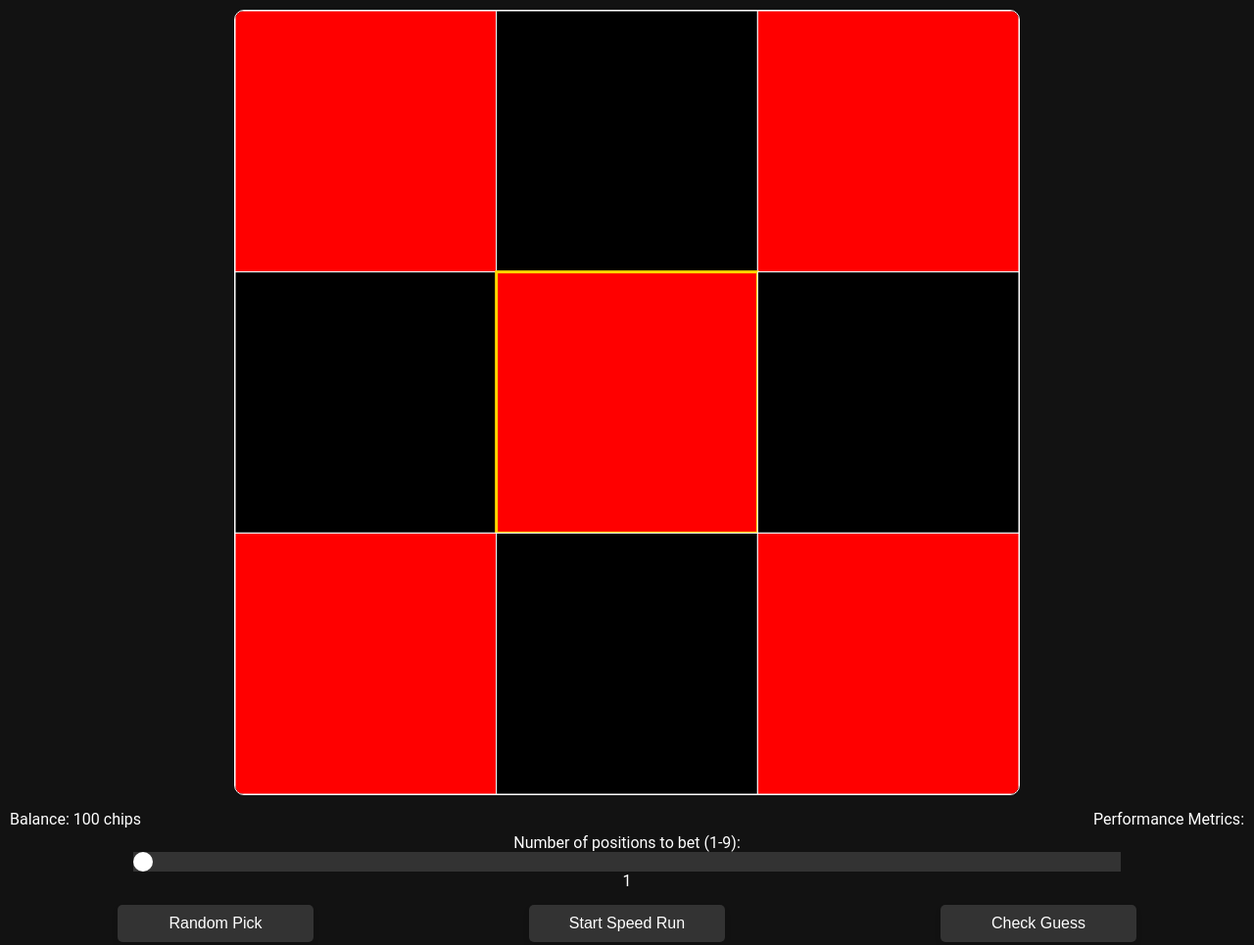
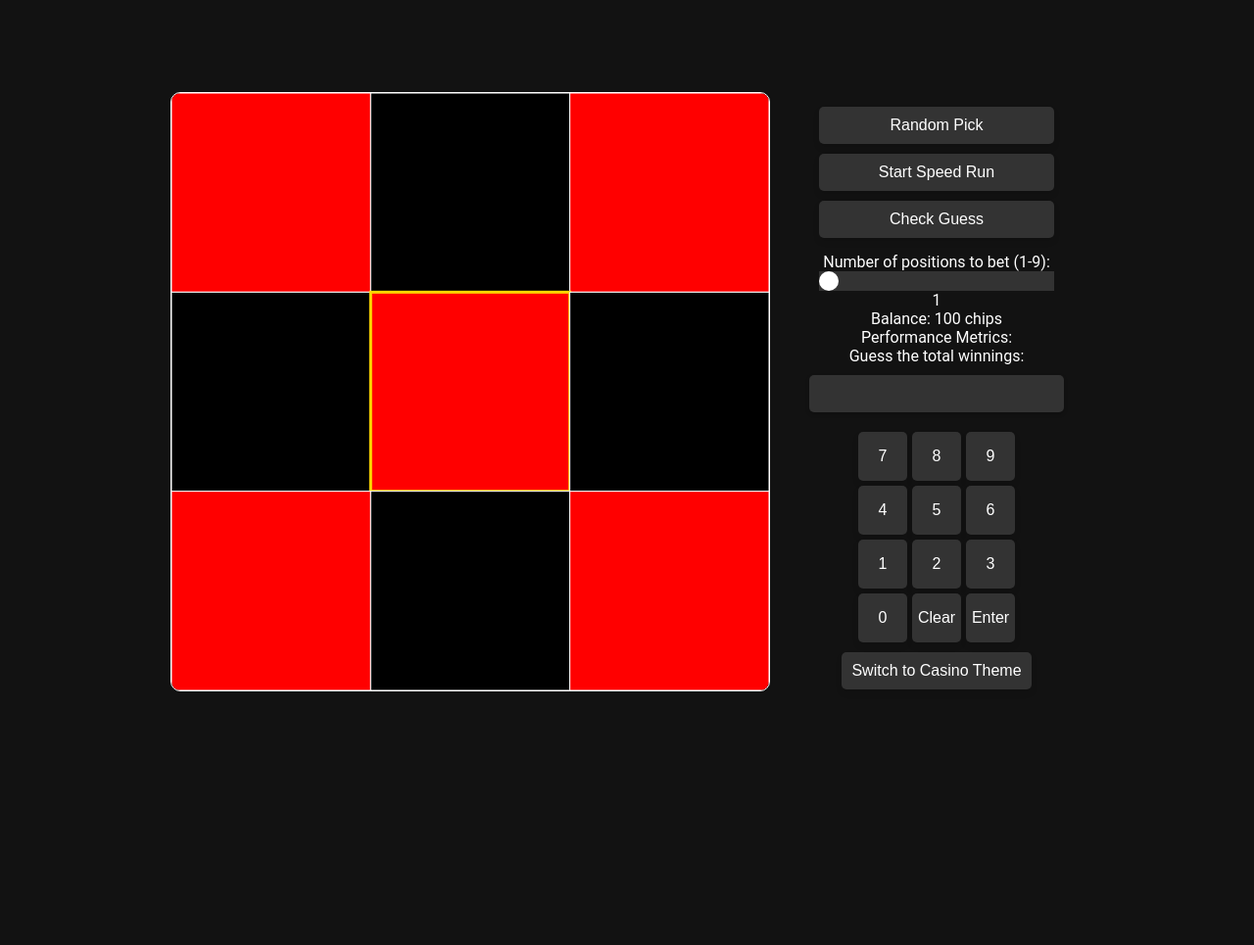
Before and after one commit to VincenzoLam/roulette-game, a plain HTML site: page index.html in a window 1280 px wide. Shown: the top 965 px of the page at 98% size. After the commit the page ends 800 px from the top, so only its background shows below. Drawn offline with Linux system fonts and the light colour scheme.

Commit message:
Add files via upload

```diff
--- a/index.html
+++ b/index.html
@@ -8,27 +8,22 @@
 </head>
 <body>
     <div class="container">
+        <div class="grid-container">
             <canvas id="rouletteCanvas"></canvas>
-
-        <div class="control-panel">
-            <div class="info-row">
-                <div id="balance" class="info">Balance: 100 chips</div>
-                <div id="performance" class="info">Performance Metrics:</div>
-            </div>
-
-            <label for="numPositions">Number of positions to bet (1-9):</label>
-            <input type="range" id="numPositions" name="numPositions" min="1" max="9" value="1" oninput="updateSliderValue(this.value)">
-            <span id="sliderValue">1</span>
-
+            <div class="right-panel">
                 <div class="button-row">
                     <button onclick="randomPick()">Random Pick</button>
                     <button onclick="startSpeedRun()">Start Speed Run</button>
                     <button onclick="checkGuess()">Check Guess</button>
                 </div>
-
+                <label for="numPositions">Number of positions to bet (1-9):</label>
+                <input type="range" id="numPositions" name="numPositions" min="1" max="9" value="1" oninput="updateSliderValue(this.value)">
+                <span id="sliderValue">1</span>
+                <div id="balance" class="info">Balance: 100 chips</div>
+                <div id="performance" class="info">Performance Metrics:</div>
+                <div id="result" class="info"></div>
                 <label for="winningsGuess">Guess the total winnings:</label>
                 <input type="text" id="winningsGuess" onkeydown="if (event.key === 'Enter') checkGuess()">
-
                 <div id="numberPad" class="number-pad">
                     <button onclick="numberPadClick('7')">7</button>
                     <button onclick="numberPadClick('8')">8</button>
@@ -43,9 +38,8 @@
                     <button onclick="numberPadClick('Clear')">Clear</button>
                     <button onclick="numberPadClick('Enter')">Enter</button>
                 </div>
-
-            <div id="result" class="info"></div>
                 <button id="toggleTheme" onclick="toggleTheme()">Switch to Casino Theme</button>
+            </div>
         </div>
     </div>
 
--- a/style.css
+++ b/style.css
@@ -12,50 +12,43 @@ body {
 
 .container {
     display: flex;
-    flex-direction: column;
+    justify-content: center;
     align-items: center;
-    text-align: center;
     width: 100%;
     height: 100%;
-    padding: 10px;
-    box-sizing: border-box;
+}
+
+.grid-container {
+    display: flex;
+    flex-direction: row;
+    align-items: flex-start;
+    justify-content: center;
+    max-width: 100%;
 }
 
 canvas {
     border: 1px solid #ffffff;
-    width: 100%;
-    height: auto;
-    aspect-ratio: 1 / 1;
-    margin-bottom: 10px;
-    max-width: 100%;
+    width: 400px;
+    height: 400px;  /* Ensure 1:1 aspect ratio */
     background-color: #1e1e1e;
     border-radius: 10px;
     transition: background-color 0.5s;
+    margin-right: 20px;
 }
 
-.control-panel {
+.right-panel {
     display: flex;
     flex-direction: column;
     align-items: center;
-    width: 100%;
-}
-
-.info-row {
-    display: flex;
-    justify-content: space-between;
-    width: 100%;
-    padding: 0 10px;
-}
-
-.info {
-    margin: 5px 0;
+    text-align: center;
+    width: 300px;
 }
 
 .button-row {
     display: flex;
-    justify-content: space-around;
+    flex-direction: column;
+    align-items: center;
     margin: 10px 0;
-    flex-wrap: wrap;
     width: 100%;
 }
 
@@ -63,9 +56,7 @@ canvas {
     padding: 10px 20px;
     font-size: 1em;
     margin: 5px;
-    flex: 1;
-    min-width: 80px;
-    max-width: 200px;
+    width: 80%;
     background-color: #333333;
     color: #ffffff;
     border: none;
@@ -185,7 +176,7 @@ body.casino-theme canvas {
 }
 
 body.casino-theme button {
-    background-color: #000000;
+    background-color: #8b0000;
 }
 
 body.casino-theme button:hover {
@@ -193,11 +184,11 @@ body.casino-theme button:hover {
 }
 
 body.casino-theme input[type="range"] {
-    background-color: #000000;
+    background-color: #8b0000;
 }
 
 body.casino-theme input[type="text"] {
-    background-color: #000000;
+    background-color: #8b0000;
 }
 
 body.casino-theme .info {
@@ -205,7 +196,7 @@ body.casino-theme .info {
 }
 
 body.casino-theme .button-row button {
-    background-color: #000000;
+    background-color: #8b0000;
 }
 
 body.casino-theme .button-row button:hover {
@@ -213,7 +204,7 @@ body.casino-theme .button-row button:hover {
 }
 
 body.casino-theme .number-pad button {
-    background-color: #000000;
+    background-color: #8b0000;
 }
 
 body.casino-theme .number-pad button:hover {
```
Lines whose indentation alone changed are shown as unchanged.
